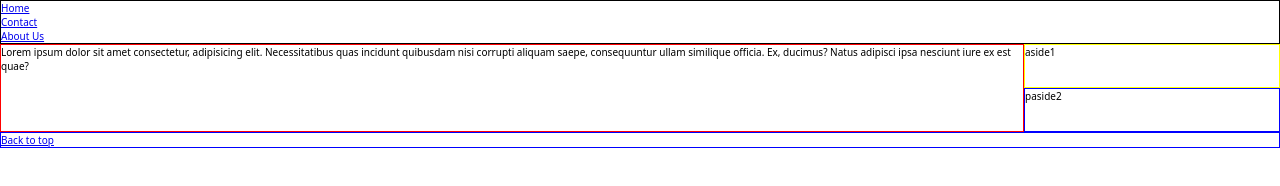
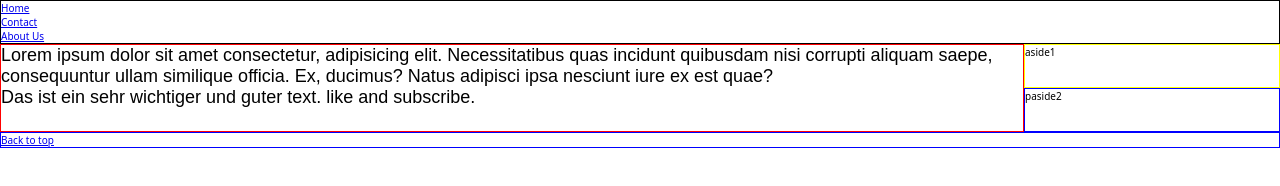
Before and after one commit to ReynkeDeVos/myGitGroupLearning, a plain HTML site: page index.html in a window 1280 px wide. Drawn offline with Linux system fonts and the light colour scheme.

Commit message:
Neue font und font size für main

```diff
--- a/index.html
+++ b/index.html
@@ -19,9 +19,12 @@
 
     <main class="main">
       <article>
-        Lorem ipsum dolor sit amet consectetur, adipisicing elit. Necessitatibus quas incidunt quibusdam nisi corrupti
-        aliquam saepe, consequuntur ullam similique officia. Ex, ducimus? Natus adipisci ipsa nesciunt iure ex est quae?
+        Lorem ipsum dolor sit amet consectetur, adipisicing elit. Necessitatibus
+        quas incidunt quibusdam nisi corrupti aliquam saepe, consequuntur ullam
+        similique officia. Ex, ducimus? Natus adipisci ipsa nesciunt iure ex est
+        quae?
       </article>
+      <p>Das ist ein sehr wichtiger und guter text. like and subscribe.</p>
     </main>
     <aside class="aside1"><p>aside1</p></aside>
     <aside class="aside2">paside2</aside>
--- a/style.css
+++ b/style.css
@@ -19,8 +19,8 @@ body {
   grid-column-gap: 0px;
   grid-row-gap: 0px;
 
-  font-family: system-ui, -apple-system, BlinkMacSystemFont, "Segoe UI", Roboto, Oxygen, Ubuntu, Cantarell, "Open Sans",
-    "Helvetica Neue", sans-serif;
+  font-family: system-ui, -apple-system, BlinkMacSystemFont, "Segoe UI", Roboto,
+    Oxygen, Ubuntu, Cantarell, "Open Sans", "Helvetica Neue", sans-serif;
 
   /*https://mycolor.space/gradient*/
   /* background-image: linear-gradient(to right top, #051937, #004d7a, #008793, #00bf72, #a8eb12); */
@@ -33,6 +33,8 @@ body {
 .main {
   border: 1px solid red;
   grid-area: 2 / 1 / 4 / 2;
+  font-family: fantasy;
+  font-size: large;
 }
 
 .aside1 {
```
